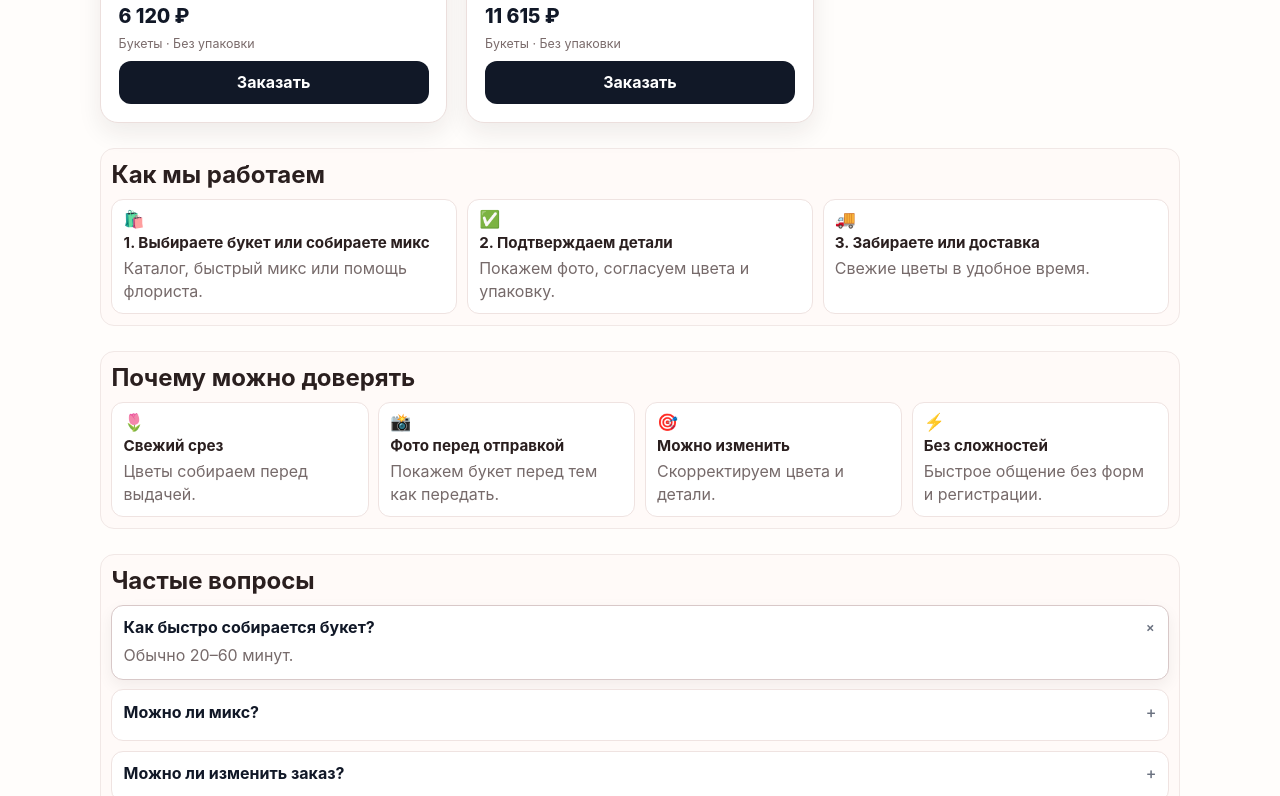
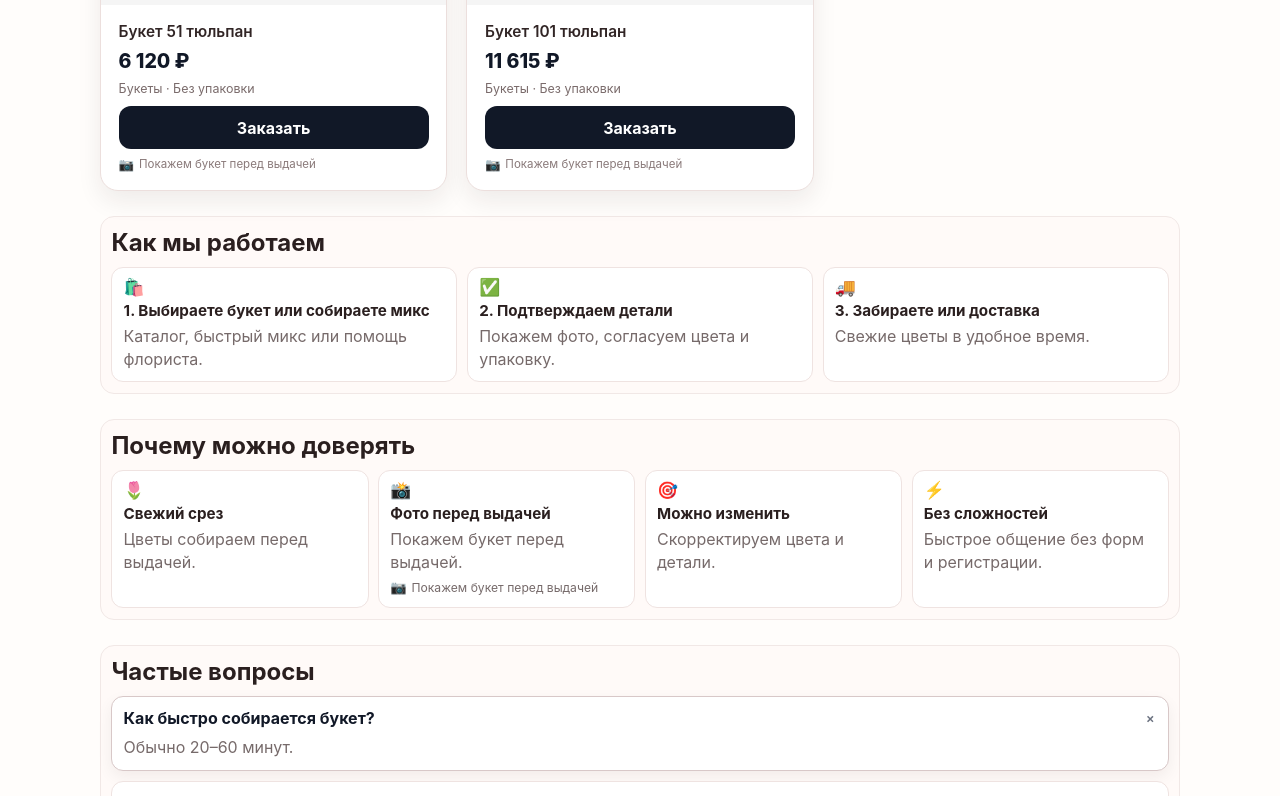
Before and after one commit to swst11234-gif/reimagined-winner, a plain HTML site: page docs/index.html in a window 1280 px wide. Shown: the part 2069-2865 px from the top of the page. Drawn offline with Linux system fonts and the light colour scheme.

Commit message:
ux: add photo-before-handover trust signal in cards and requests

```diff
--- a/docs/app.js
+++ b/docs/app.js
@@ -400,6 +400,7 @@
   if (a.palette) lines.push(`Цветы/гамма: ${a.palette}`);
   if (a.budget) lines.push(`Бюджет: ${a.budget}`);
   if (a.wishes) lines.push(`Пожелания: ${a.wishes}`);
+  lines.push("Перед передачей отправим фото букета.");
   lines.push("Спасибо!");
   return lines.join("\n");
 }
@@ -510,6 +511,7 @@
     `Стиль: ${currentMixStyleMeta().label}`,
     `Упаковка: ${state.mix.wrapMode === "wrap" ? "крафт" : "без бумаги"}`,
     `Цена: ${formatPrice(currentMixPrice())}`,
+    "Перед передачей отправим фото букета.",
     "Спасибо!",
   ].join("\n");
 }
--- a/docs/index.html
+++ b/docs/index.html
@@ -121,10 +121,11 @@
             <h3>Свежий срез</h3>
             <p>Цветы собираем перед выдачей.</p>
           </article>
-          <article class="pill-card">
+          <article class="pill-card trust-photo-card">
             <p class="info-icon" aria-hidden="true">📸</p>
-            <h3>Фото перед отправкой</h3>
-            <p>Покажем букет перед тем как передать.</p>
+            <h3>Фото перед выдачей</h3>
+            <p>Покажем букет перед выдачей.</p>
+            <p class="trust-note"><span aria-hidden="true">📷</span> Покажем букет перед выдачей</p>
           </article>
           <article class="pill-card">
             <p class="info-icon" aria-hidden="true">🎯</p>
@@ -305,6 +306,7 @@
           <p class="card-price"></p>
           <p class="card-meta"></p>
           <button type="button" class="btn btn-primary card-order">Заказать</button>
+          <p class="card-trust"><span aria-hidden="true">📷</span> Покажем букет перед выдачей</p>
         </div>
       </article>
     </template>
--- a/docs/styles.css
+++ b/docs/styles.css
@@ -64,6 +64,8 @@
 .pill-card h3 { margin: 0; font-size: .95rem; line-height: 1.3; }
 .info-card > p:not(.info-icon),
 .pill-card > p:not(.info-icon) { margin: .3rem 0 0; color: var(--muted); line-height: 1.4; }
+.trust-note { margin: .35rem 0 0; font-size: .76rem; color: #8a7a7a; display: flex; align-items: center; gap: .3rem; }
+.trust-note span { font-size: .82rem; }
 .faq-item { overflow: hidden; transition: border-color .2s ease, box-shadow .2s ease; }
 .faq-item.is-open { border-color: #d8c8c8; box-shadow: 0 6px 16px rgba(36,20,24,.06); }
 .faq-question { width: 100%; border: 0; background: transparent; text-align: left; padding: 0; font: inherit; font-weight: 700; color: #111827; display: flex; align-items: center; justify-content: space-between; gap: .7rem; cursor: pointer; }
@@ -92,6 +94,8 @@
 .card-price { margin: 0; font-weight: 800; font-size: 1.22rem; color: #111827; line-height: 1.2; }
 .card-meta { margin: 0; font-size: .78rem; color: #7a6b6b; }
 .card-order { width: 100%; margin-top: .15rem; }
+.card-trust { margin: 0; font-size: .72rem; color: #8a7a7a; display: flex; align-items: center; gap: .3rem; }
+.card-trust span { font-size: .78rem; }
 
 .skeleton-card { pointer-events: none; }
 .skeleton-media { aspect-ratio: 1 / 1; background: linear-gradient(90deg, #f2ebea 25%, #f8f4f3 50%, #f2ebea 75%); background-size: 200% 100%; animation: shimmer 1.2s infinite; }
```
